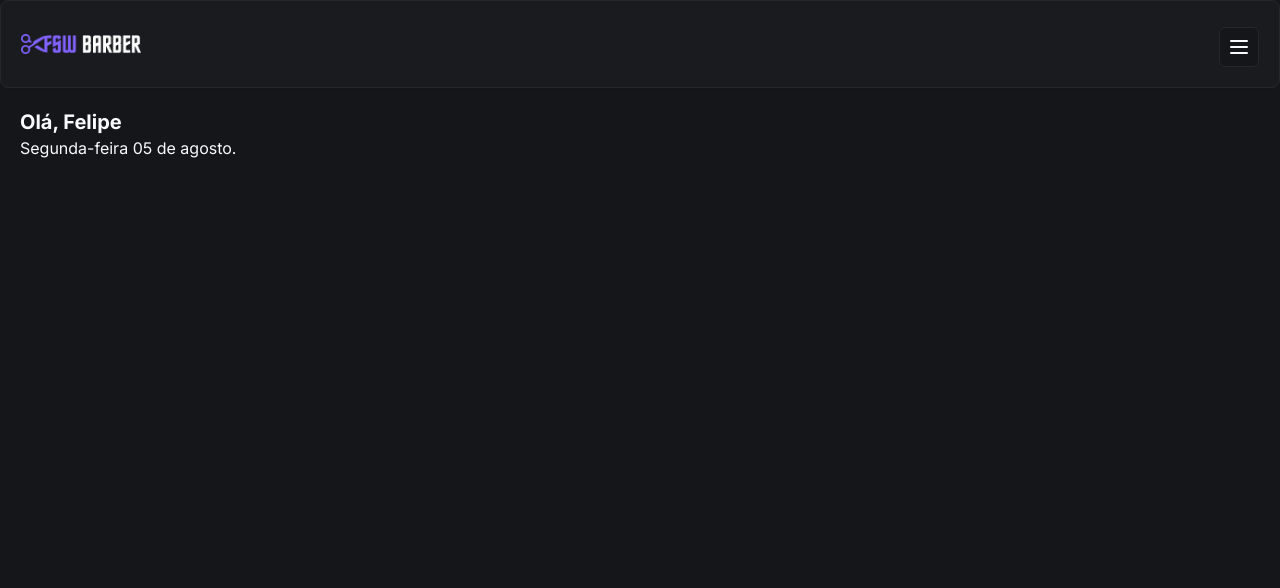
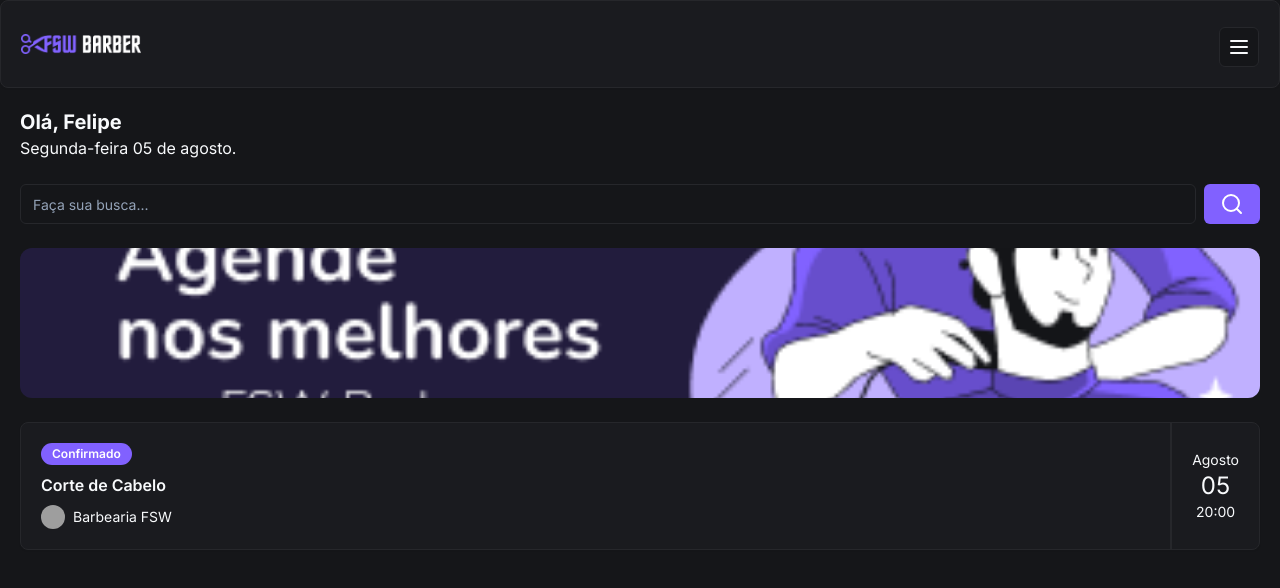
Before and after one commit to Chiqueto/fsw-barber, a Next.js app: page / in a window 1280 px wide. Shown: the top 588 px of the page. Built offline with nearby package versions, Linux system fonts and the light colour scheme; grey boxes are pictures that could not be loaded.

Commit message:
feat: commit header, booking, search

```diff
--- /dev/null
+++ b/app/_components/ui/avatar.tsx
@@ -0,0 +1,50 @@
+"use client";
+
+import * as React from "react";
+import * as AvatarPrimitive from "@radix-ui/react-avatar";
+
+import { cn } from "@/app/_lib/utils";
+
+const Avatar = React.forwardRef<
+  React.ElementRef<typeof AvatarPrimitive.Root>,
+  React.ComponentPropsWithoutRef<typeof AvatarPrimitive.Root>
+>(({ className, ...props }, ref) => (
+  <AvatarPrimitive.Root
+    ref={ref}
+    className={cn(
+      "relative flex h-10 w-10 shrink-0 overflow-hidden rounded-full",
+      className,
+    )}
+    {...props}
+  />
+));
+Avatar.displayName = AvatarPrimitive.Root.displayName;
+
+const AvatarImage = React.forwardRef<
+  React.ElementRef<typeof AvatarPrimitive.Image>,
+  React.ComponentPropsWithoutRef<typeof AvatarPrimitive.Image>
+>(({ className, ...props }, ref) => (
+  <AvatarPrimitive.Image
+    ref={ref}
+    className={cn("aspect-square h-full w-full", className)}
+    {...props}
+  />
+));
+AvatarImage.displayName = AvatarPrimitive.Image.displayName;
+
+const AvatarFallback = React.forwardRef<
+  React.ElementRef<typeof AvatarPrimitive.Fallback>,
+  React.ComponentPropsWithoutRef<typeof AvatarPrimitive.Fallback>
+>(({ className, ...props }, ref) => (
+  <AvatarPrimitive.Fallback
+    ref={ref}
+    className={cn(
+      "flex h-full w-full items-center justify-center rounded-full bg-muted",
+      className,
+    )}
+    {...props}
+  />
+));
+AvatarFallback.displayName = AvatarPrimitive.Fallback.displayName;
+
+export { Avatar, AvatarImage, AvatarFallback };
--- /dev/null
+++ b/app/_components/ui/badge.tsx
@@ -0,0 +1,36 @@
+import * as React from "react";
+import { cva, type VariantProps } from "class-variance-authority";
+
+import { cn } from "@/app/_lib/utils";
+
+const badgeVariants = cva(
+  "inline-flex items-center rounded-full border px-2.5 py-0.5 text-xs font-semibold transition-colors focus:outline-none focus:ring-2 focus:ring-ring focus:ring-offset-2",
+  {
+    variants: {
+      variant: {
+        default:
+          "border-transparent bg-primary text-primary-foreground hover:bg-primary/80",
+        secondary:
+          "border-transparent bg-secondary text-secondary-foreground hover:bg-secondary/80",
+        destructive:
+          "border-transparent bg-destructive text-destructive-foreground hover:bg-destructive/80",
+        outline: "text-foreground",
+      },
+    },
+    defaultVariants: {
+      variant: "default",
+    },
+  },
+);
+
+export interface BadgeProps
+  extends React.HTMLAttributes<HTMLDivElement>,
+    VariantProps<typeof badgeVariants> {}
+
+function Badge({ className, variant, ...props }: BadgeProps) {
+  return (
+    <div className={cn(badgeVariants({ variant }), className)} {...props} />
+  );
+}
+
+export { Badge, badgeVariants };
--- a/app/page.tsx
+++ b/app/page.tsx
@@ -1,6 +1,13 @@
 "use client";
 
+import { SearchIcon } from "lucide-react";
 import Header from "./_components/header";
+import { Button } from "./_components/ui/button";
+import { Input } from "./_components/ui/input";
+import Image from "next/image";
+import { Card, CardContent } from "./_components/ui/card";
+import { Avatar, AvatarImage } from "./_components/ui/avatar";
+import { Badge } from "./_components/ui/badge";
 
 export default function Home() {
   return (
@@ -10,6 +17,48 @@
       <div className="p-5">
         <h2 className="text-xl font-bold">Olá, Felipe</h2>
         <p>Segunda-feira 05 de agosto.</p>
+
+        {/* BUSCA */}
+        <div className="flex items-center gap-2 mt-6">
+          <Input placeholder="Faça sua busca..." />
+          <Button>
+            <SearchIcon />
+          </Button>
+        </div>
+
+        {/* Imagem */}
+        <div className="relative mt-6 h-[150px] w-full">
+          <Image
+            alt="Agende nos melhores com fsw barber"
+            src="/banner-01.png"
+            fill
+            className="rounded-xl object-cover"
+          />
+        </div>
+
+        {/* AGENDAMENTO */}
+        <Card className="mt-6">
+          <CardContent className="flex justify-between p-0">
+            {/* ESQUERDA */}
+            <div className="flex flex-col gap-2 py-5 pl-5">
+              <Badge className="w-fit">Confirmado</Badge>
+              <h3 className="font-semibold">Corte de Cabelo</h3>
+
+              <div className="flex items-center gap-2">
+                <Avatar className="h-6 w-6">
+                  <AvatarImage src="https://utfs.io/f/c97a2dc9-cf62-468b-a851-bfd2bdde775f-16p.png" />
+                </Avatar>
+                <p className="text-sm">Barbearia FSW</p>
+              </div>
+            </div>
+            {/* DIREITA */}
+            <div className="flex flex-col items-center justify-center px-5 border-l-2 border-solid">
+              <p className="text-sm">Agosto</p>
+              <p className="text-2xl">05</p>
+              <p className="text-sm">20:00</p>
+            </div>
+          </CardContent>
+        </Card>
       </div>
     </div>
   );
--- a/package.json
+++ b/package.json
@@ -14,6 +14,7 @@
   },
   "dependencies": {
     "@prisma/client": "^5.18.0",
+    "@radix-ui/react-avatar": "^1.1.0",
     "@radix-ui/react-slot": "^1.1.0",
     "class-variance-authority": "^0.7.0",
     "clsx": "^2.1.1",
```
Also changed, not shown: public/banner-01.png (added), 1 other file (tests, documents, lock files or other folders).
